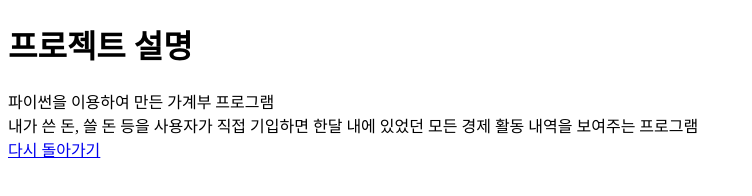
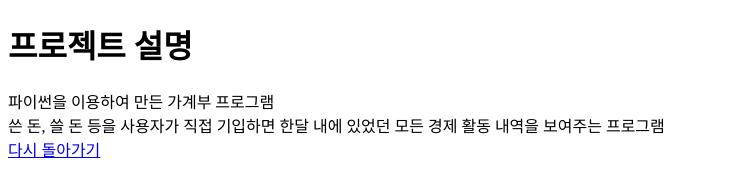
Before and after one commit to jacknafa/jacknafa.github.io, a plain HTML site: page explanation1.html in a window 1280 px wide. Shown: the whole page, without its empty margins (0-752 px from the left). Drawn offline with Linux system fonts and the light colour scheme.

Commit message:
project2 second commit

```diff
--- a/explanation1.html
+++ b/explanation1.html
@@ -8,7 +8,7 @@
         <h1>프로젝트 설명</h1>
         <div>
             파이썬을 이용하여 만든 가계부 프로그램<br>
-            내가 쓴 돈, 쓸 돈 등을 사용자가 직접 기입하면 한달 내에 있었던 모든 경제 활동 내역을 보여주는 프로그램
+            쓴 돈, 쓸 돈 등을 사용자가 직접 기입하면 한달 내에 있었던 모든 경제 활동 내역을 보여주는 프로그램
         </div>
         <a href="./main.html">다시 돌아가기</a>
     </body>
```
Also changed, not shown: explanation2.html (+1 -1 lines), main.html (+2 -2 lines).
